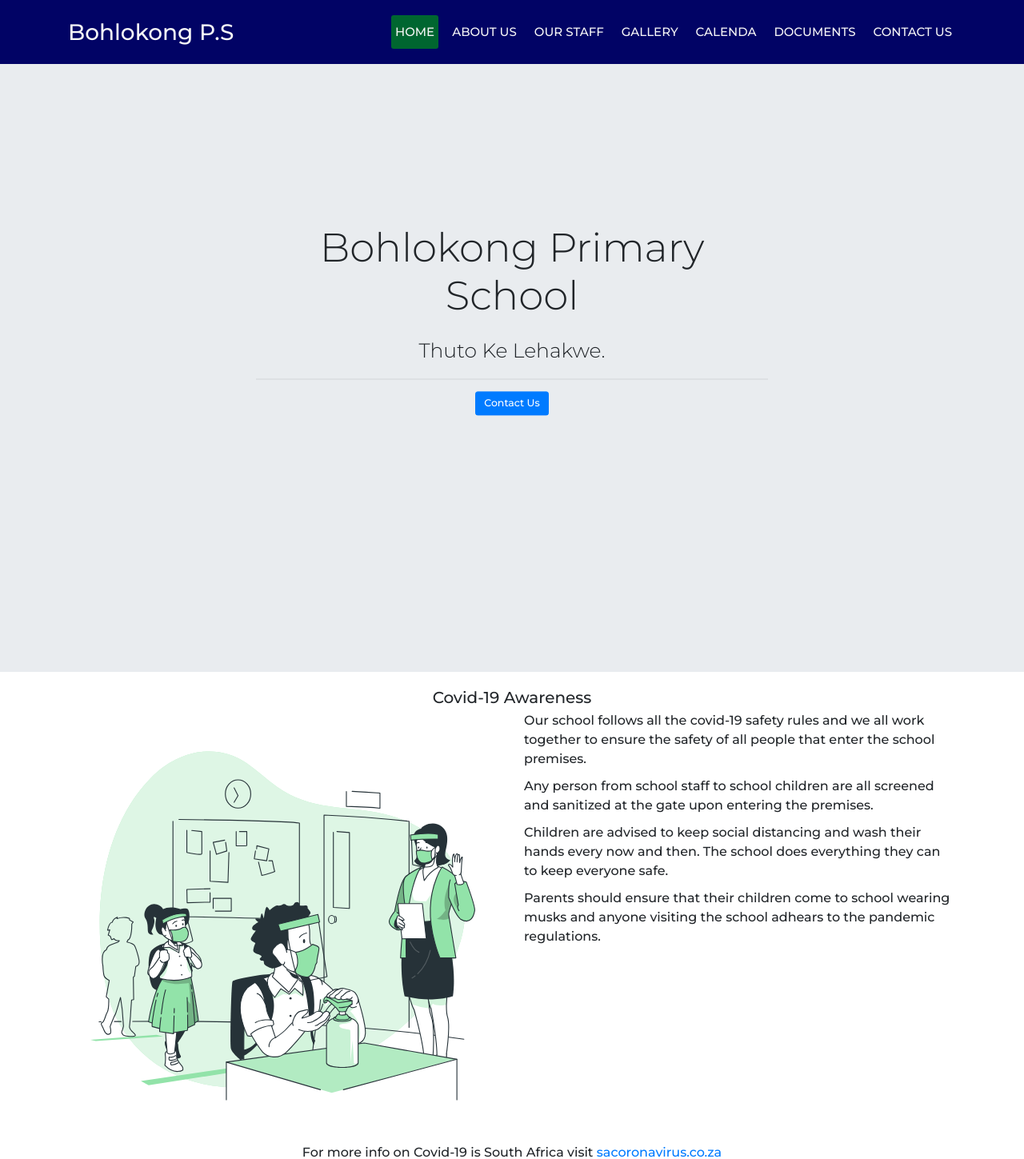
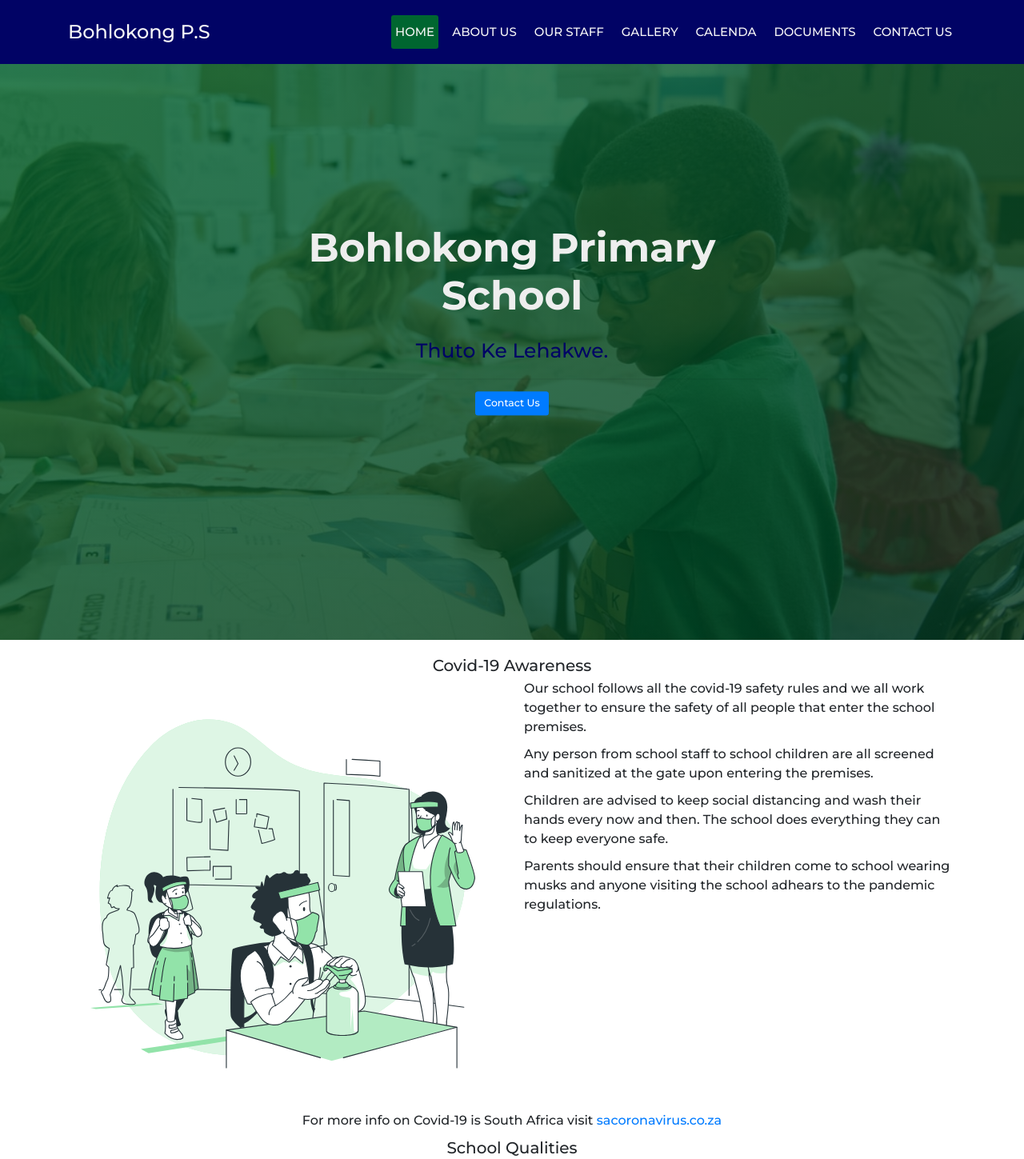
Before and after one commit to MnqobiSB/bohlokongps, a Node server app: page / in a window 1280 px wide. Shown: the top 1449 px of the page at 80% size. Run offline with Node 20, Linux system fonts and the light colour scheme; data that the repository does not hold is empty; some libraries are stand-ins or nearby versions; some web fonts are replaced.

Commit message:
update variable, base, typography, header, navigation and style sass files

```diff
--- a/public/sass/abstracts/_variables.scss
+++ b/public/sass/abstracts/_variables.scss
@@ -1,5 +1,5 @@
 // * COLORS
-$color-priamry: #006630;
+$color-primary: #006630;
 $color-primary-light: #009947;
 $color-primary-dark: #003318;
 
--- a/public/sass/base/_base.scss
+++ b/public/sass/base/_base.scss
@@ -16,6 +16,6 @@ body {
 }
 
 ::selection {
-	background-color: $color-priamry;
+	background-color: $color-primary;
 	color: $color-grey-light-1;
 }
--- a/public/sass/base/_typography.scss
+++ b/public/sass/base/_typography.scss
@@ -8,12 +8,16 @@ body {
 
 .heading-primary {
 	font-size: 5rem !important;
+	color: $color-grey-light-2;
+	font-weight: 700 !important;
 	margin-bottom: 2rem;
 
 	&--sub {
 		font-size: 2.5rem !important;
+		color: $color-secondary-dark;
+		font-weight: 500 !important;
 	}
 	&--line {
-		color: $color-priamry;
+		color: $color-primary;
 	}
 }
--- a/public/sass/layout/_header.scss
+++ b/public/sass/layout/_header.scss
@@ -1,7 +1,16 @@
 .header {
-	height: 95vh;
+	height: 90vh;
 	border-radius: 0 !important;
 	text-align: center;
+
+	background-image: linear-gradient(
+			to right bottom,
+			rgba($color-primary, 0.8),
+			rgba($color-primary-dark, 0.8)
+		),
+		url(../images/img/blog-2.jpg);
+	background-size: cover;
+	background-position: center;
 
 	&__text-box {
 		@include absCenter;
--- a/public/sass/layout/_navigation.scss
+++ b/public/sass/layout/_navigation.scss
@@ -6,7 +6,7 @@
 		&:visited {
 			color: $color-grey-light-1;
 			text-decoration: none;
-			font-size: 2.8rem;
+			font-size: 2.4rem;
 		}
 	}
 
@@ -38,12 +38,12 @@
 		&:hover,
 		&:active {
 			color: $color-grey-light-1 !important;
-			background-color: $color-priamry !important;
+			background-color: $color-primary !important;
 		}
 	}
 }
 
 .active {
 	color: $color-grey-light-1;
-	background-color: $color-priamry;
+	background-color: $color-primary;
 }
--- a/public/stylesheets/style.css
+++ b/public/stylesheets/style.css
@@ -25,16 +25,23 @@ body {
 
 .heading-primary {
   font-size: 5rem !important;
+  color: #eeeeee;
+  font-weight: 700 !important;
   margin-bottom: 2rem; }
   .heading-primary--sub {
-    font-size: 2.5rem !important; }
+    font-size: 2.5rem !important;
+    color: #010365;
+    font-weight: 500 !important; }
   .heading-primary--line {
     color: #006630; }
 
 .header {
-  height: 95vh;
+  height: 90vh;
   border-radius: 0 !important;
-  text-align: center; }
+  text-align: center;
+  background-image: linear-gradient(to right bottom, rgba(0, 102, 48, 0.8), rgba(0, 51, 24, 0.8)), url(../images/img/blog-2.jpg);
+  background-size: cover;
+  background-position: center; }
   .header__text-box {
     position: absolute;
     top: 50%;
@@ -47,7 +54,7 @@ body {
   .navbar-brand:link, .navbar-brand:visited {
     color: #f7f7f7;
     text-decoration: none;
-    font-size: 2.8rem; }
+    font-size: 2.4rem; }
   .navbar-nav {
     margin-left: auto; }
 
```
